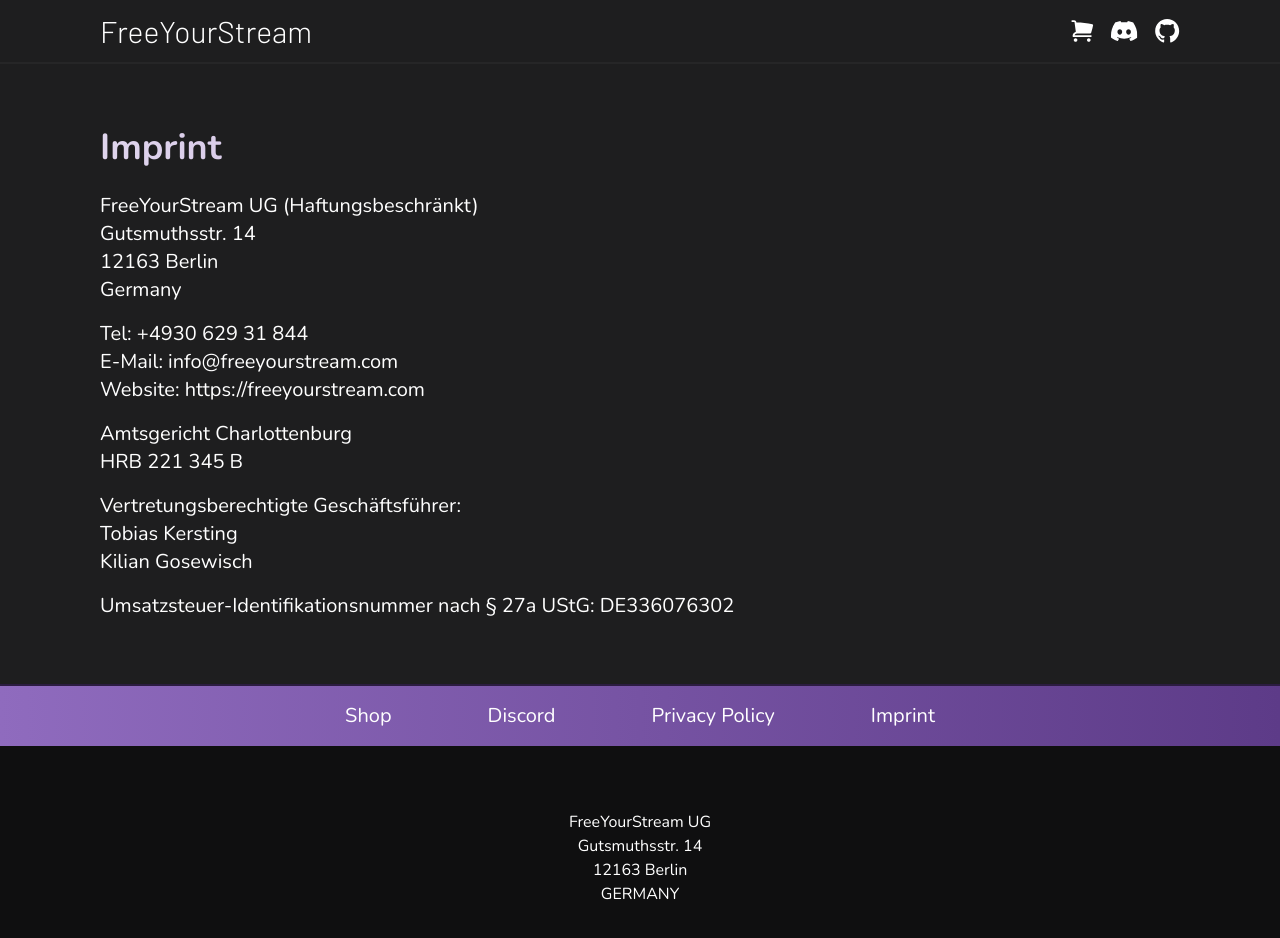
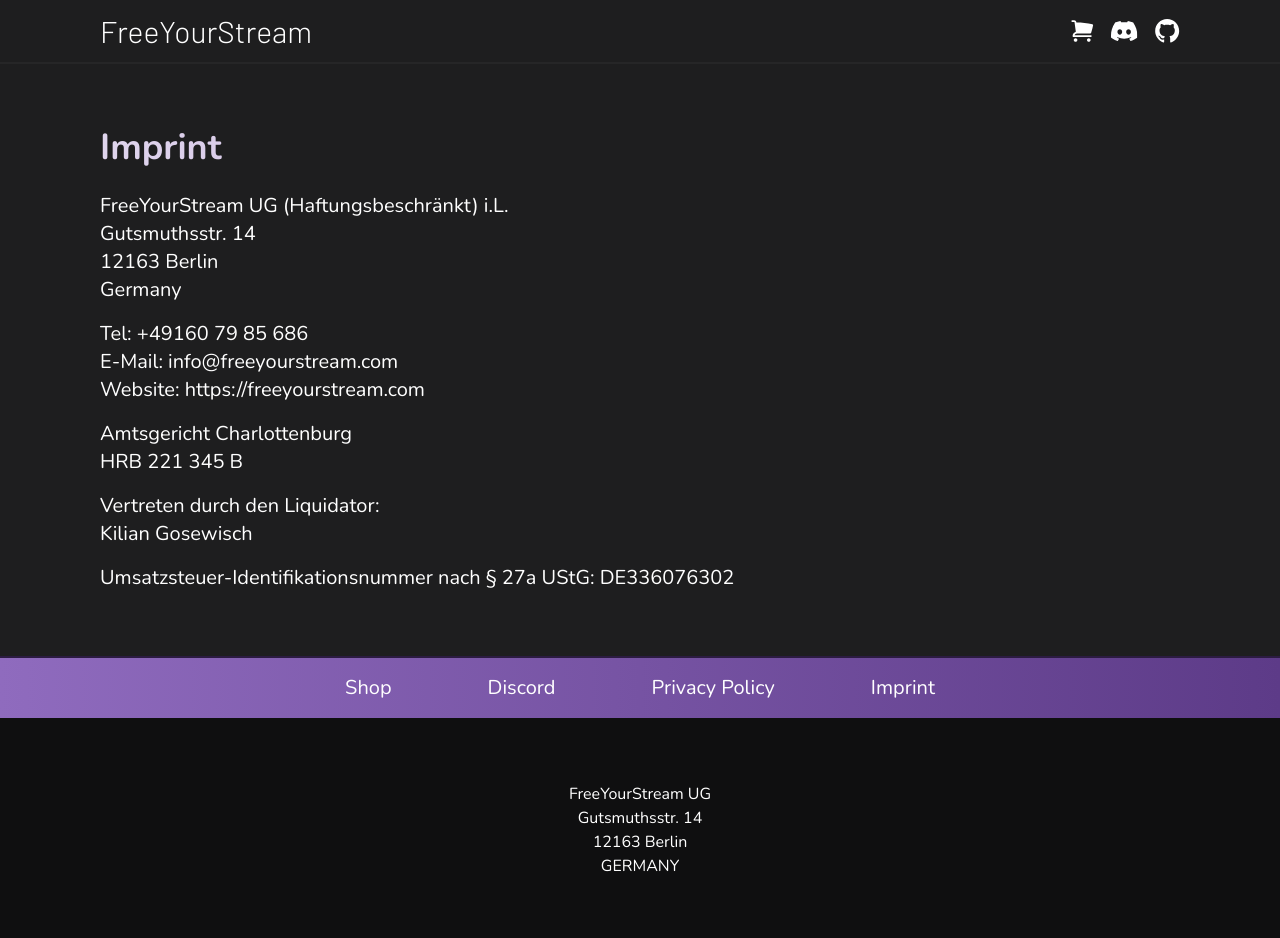
Before and after one commit to FreeYourStream/website, a Next.js app: page /imprint in a window 1280 px wide. Shown: the top 938 px of the page. Built offline with nearby package versions, Linux system fonts and the light colour scheme.

Commit message:
change to in liquidation

```diff
--- a/pages/imprint.tsx
+++ b/pages/imprint.tsx
@@ -14,7 +14,7 @@
         <Section title="Imprint">
           <div className="flex flex-col gap-y-4 text-white text-xl">
             <p>
-              FreeYourStream UG (Haftungsbeschränkt)
+              FreeYourStream UG (Haftungsbeschränkt) i.L.
               <br />
               Gutsmuthsstr. 14
               <br />
@@ -24,7 +24,7 @@
             </p>
 
             <p>
-              Tel: +4930 629 31 844
+              Tel: +49160 79 85 686
               <br />
               E-Mail: info@freeyourstream.com
               <br />
@@ -38,9 +38,7 @@
             </p>
 
             <p>
-              Vertretungsberechtigte Geschäftsführer:
-              <br />
-              Tobias Kersting
+              Vertreten durch den Liquidator:
               <br />
               Kilian Gosewisch
             </p>
```
